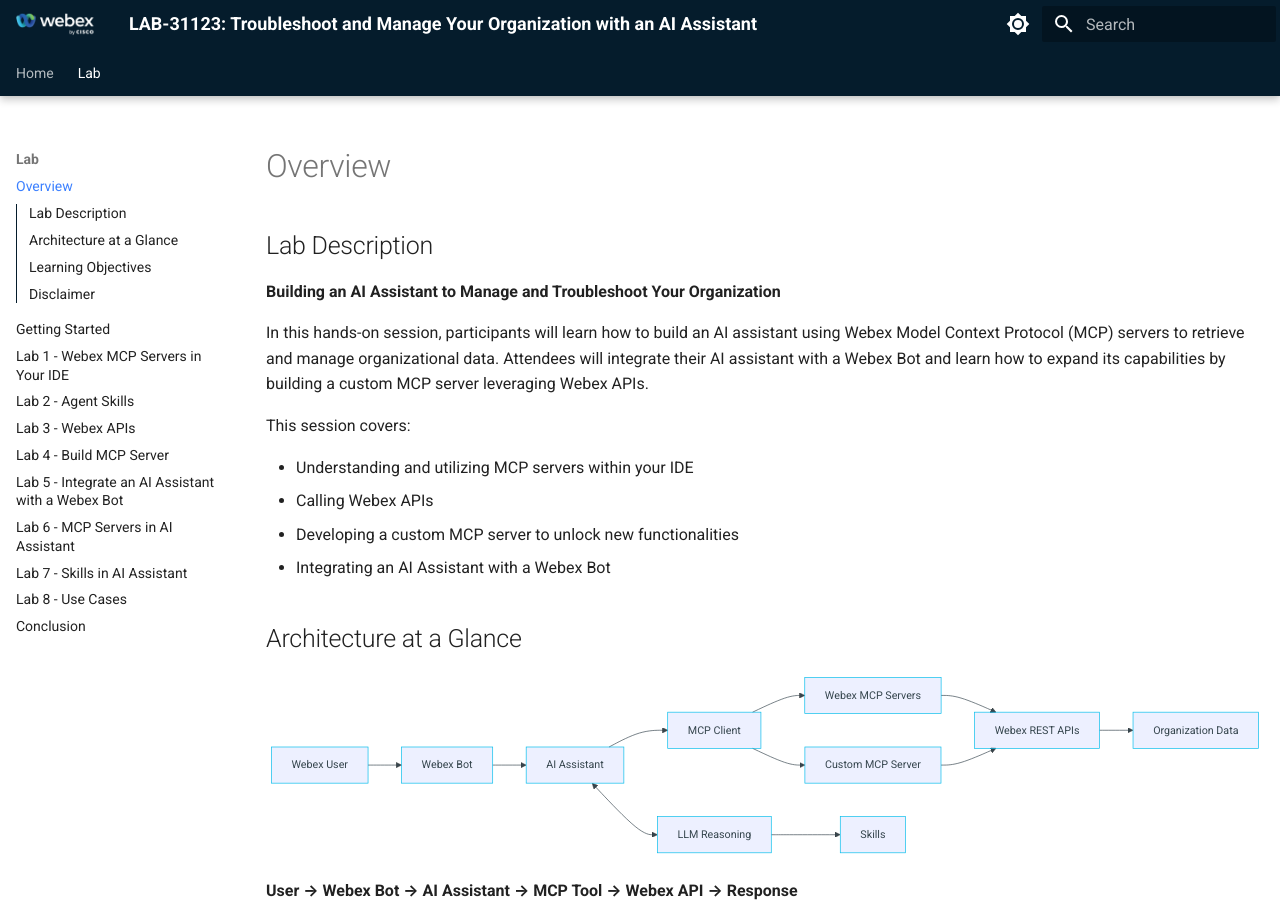
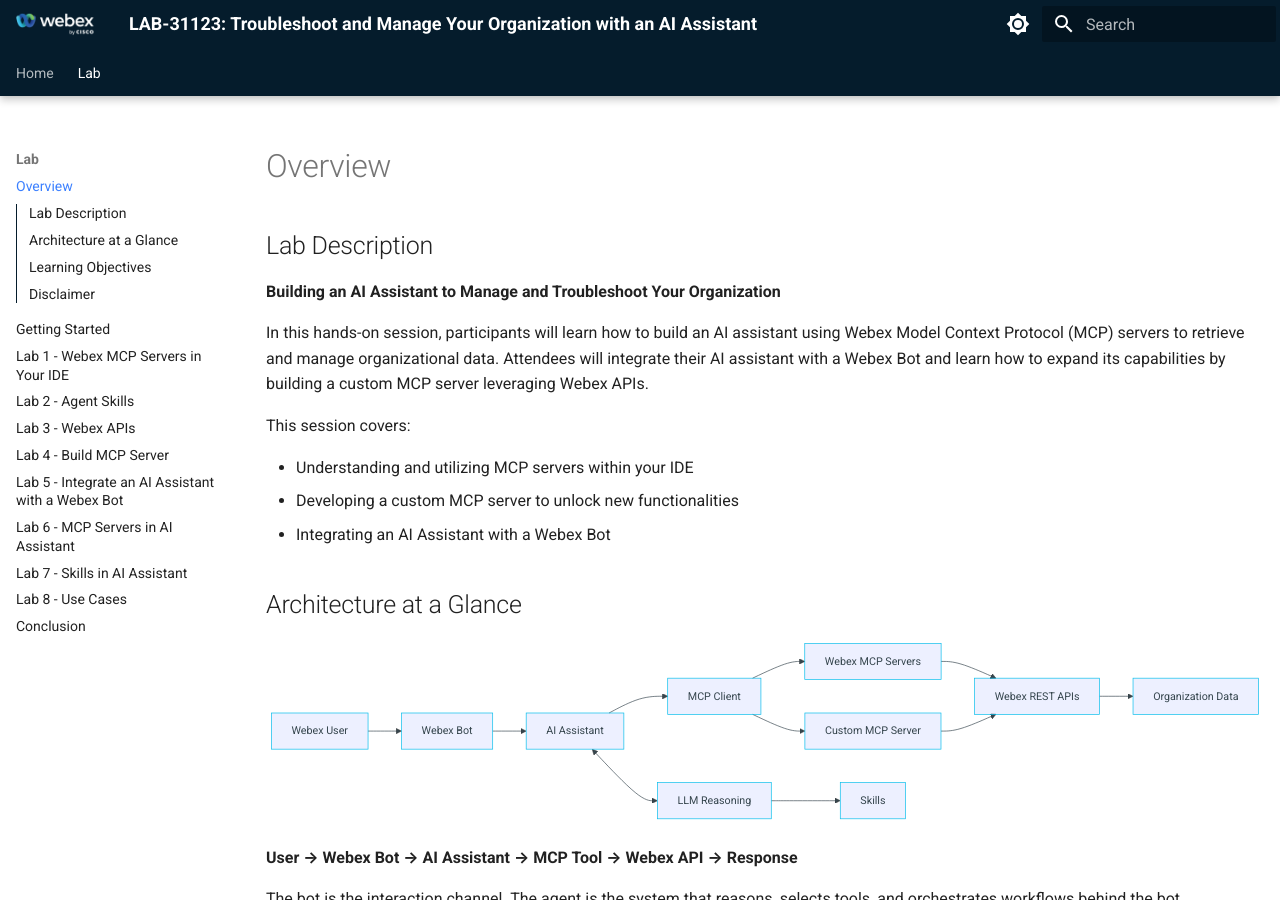
Before and after one commit to WebexCC-SA/LAB-31123, an MkDocs documentation site: the page built from docs/overview.md, in a window 1280 px wide and 900 px high. Built offline with MkDocs 1.6.1 and Material for MkDocs 9.7.7, drawn with Linux system fonts in a browser that asks for light colours.

Commit message:
Update overview.md

```diff
--- a/docs/overview.md
+++ b/docs/overview.md
@@ -9,7 +9,6 @@
 This session covers:
 
 - Understanding and utilizing MCP servers within your IDE
-- Calling Webex APIs
 - Developing a custom MCP server to unlock new functionalities
 - Integrating an AI Assistant with a Webex Bot
 
```
